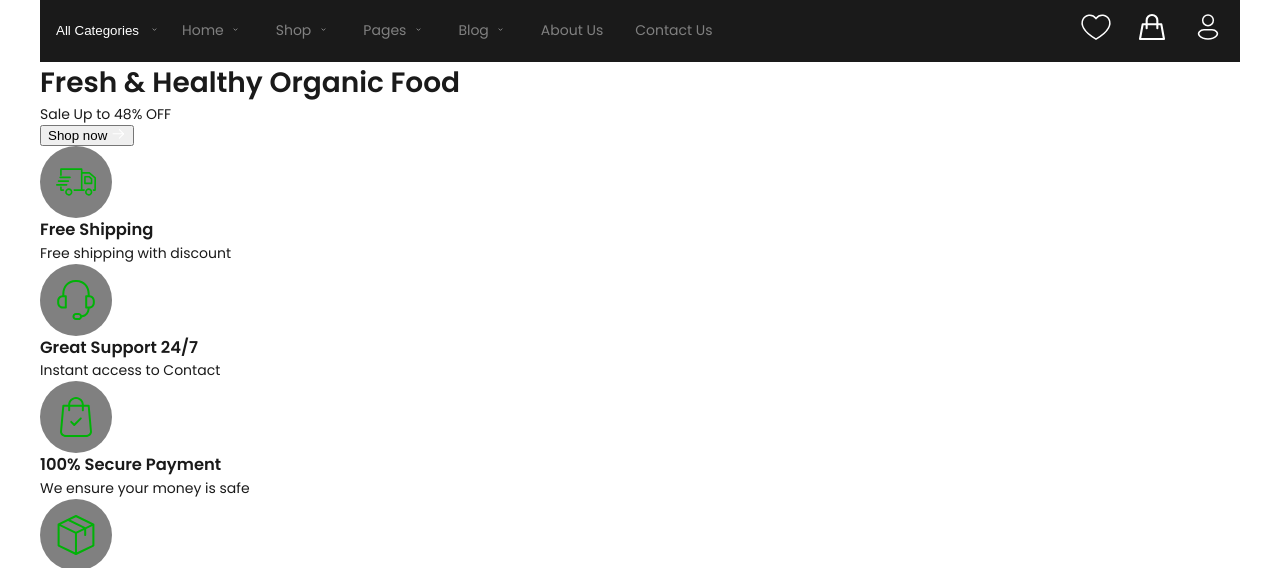
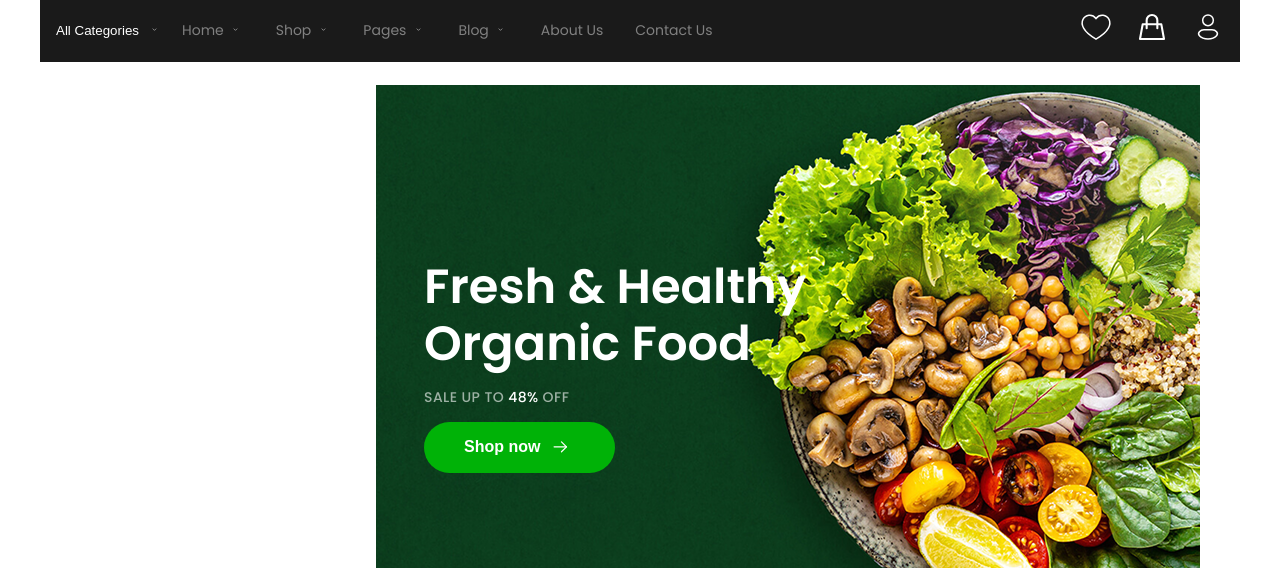
Before and after one commit to djdanilko/organic_shop, a website built with Vite: page src/index.html in a window 1280 px wide. Shown: the part 201-769 px from the top of the page. Built offline with nearby package versions, Linux system fonts and the light colour scheme.

Commit message:
styles header....

```diff
--- a/src/css/header.css
+++ b/src/css/header.css
@@ -249,9 +249,13 @@
 }
 
 .header__promo {
+  display: flex;
+  gap: 24px;
+  margin-top: 23px;
 }
 
 .header__promo-categories {
+  flex: 0 0 312px;
 }
 
 .header__categories-panel {
@@ -261,21 +265,60 @@
 }
 
 .header__promo-banner {
+  width: 984px;
+  height: 560px;
+  background-image: url("../img/header-bannar.png");
+  background-size: cover;
+  background-position: center;
+  background-repeat: no-repeat;
+  display: flex;
+  align-items: center;
+  margin-right: 40px;
 }
 
 .header__banner {
+  display: flex;
+  flex-direction: column;
+  gap: 16px;
+  max-width: 554px;
+  padding-left: 48px;
 }
 
 .header__banner-title {
+  font-weight: 600;
+  font-size: 48px;
+  line-height: 1.2;
+  color: var(--gray-scale-white, #ffffff);
 }
 
 .header__banner-sale {
+  font-weight: 500;
+  font-size: 14px;
+  line-height: 1.2;
+  letter-spacing: 0.03em;
+  text-transform: uppercase;
+  color: rgba(255, 255, 255, 0.6);
 }
 
 .header__banner-sale-highlight {
+  color: var(--gray-scale-white, #ffffff);
 }
 
 .header__banner-button {
+  display: inline-flex;
+  align-items: center;
+  gap: 12px;
+  border: 0;
+  border-radius: 43px;
+  padding: 16px 40px;
+  width: 191px;
+  height: 51px;
+  background-color: #00b207;
+  cursor: pointer;
+  font-weight: 600;
+  font-size: 16px;
+  line-height: 1.2;
+  color: var(--gray-scale-white, #ffffff);
 }
 
 .header__banner-button-icon {
--- a/src/partials/header.html
+++ b/src/partials/header.html
@@ -159,11 +159,11 @@
           <h1 class="header__banner-title">Fresh &amp; Healthy Organic Food</h1>
           <p class="header__banner-sale">
             Sale Up to
-            <span class="header__banner-sale-highlight">48% OFF</span>
+            <span class="header__banner-sale-highlight">48%</span> OFF
           </p>
           <button class="header__banner-button" type="button">
             Shop now
-            <svg class="header__banner-button-icon" width="15" height="12">
+            <svg class="header__banner-button-icon" width="17" height="14">
               <use href="./img/svg-sprite.svg#icon-go"></use>
             </svg>
           </button>
```
Also changed, not shown: src/img/header-bannar.png (added).
